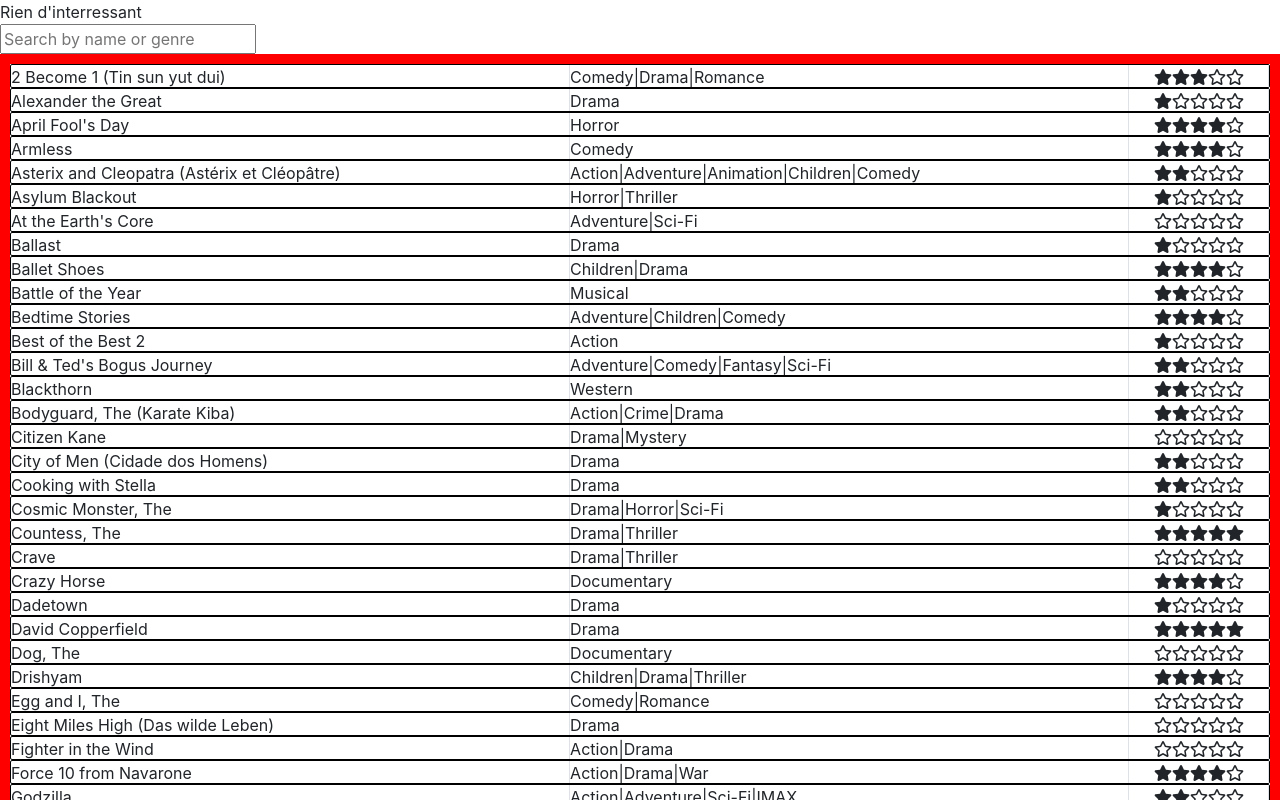
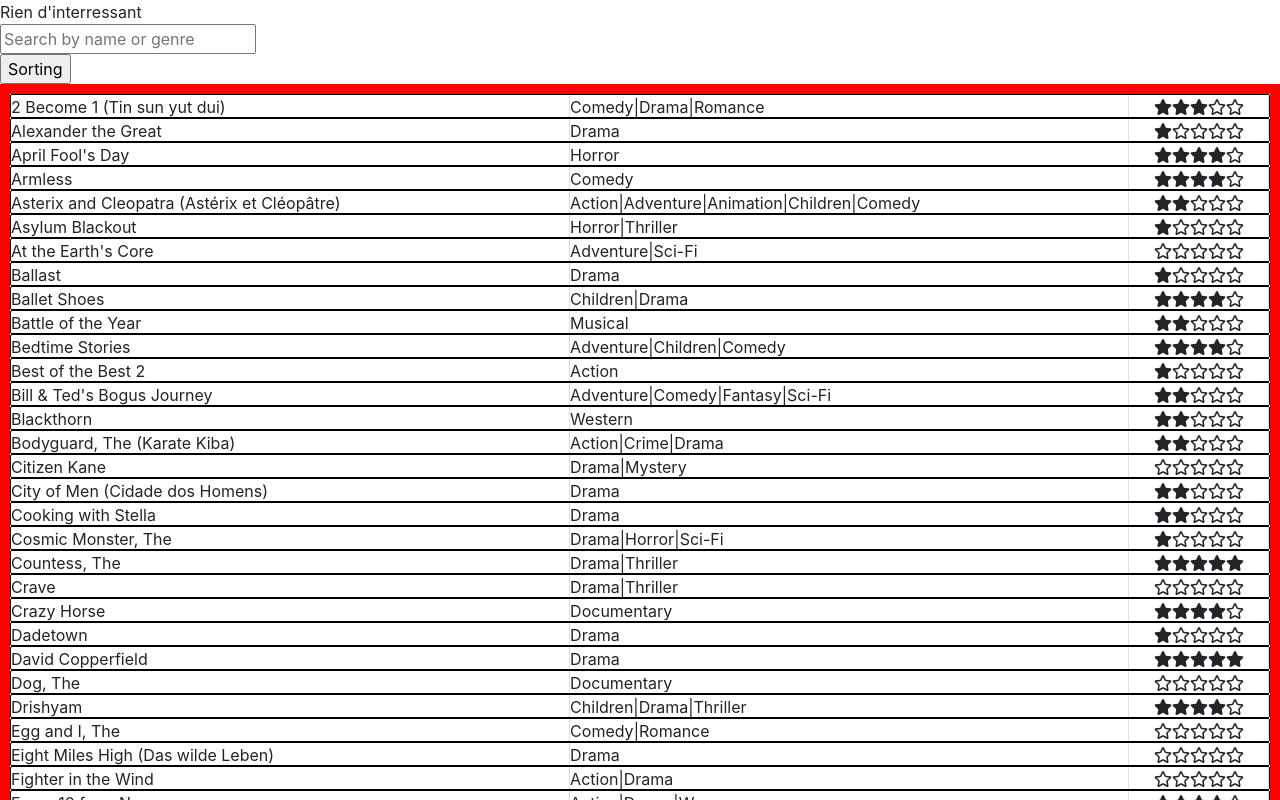
Before and after one commit to LeEdouard/Project, a React (Create React App) app: page /db_process in a window 1280 px wide. Shown: the top 800 px of the page. Built offline with nearby package versions, Linux system fonts and the light colour scheme.

Commit message:
added sorting by title, added grid to main panels + mediaqueries

```diff
--- a/src/App.css
+++ b/src/App.css
@@ -93,7 +93,21 @@ a:hover {
   justify-content: center;
   text-align: center;
   min-height: 500px;
-  overflow-wrap: break-word;
+}
+.project_wrap {
+  display: grid;
+  grid-template-columns: 1fr 1fr 1fr 1fr 1fr;
+}
+
+@media screen and (max-width: 900px) {
+  .project_wrap {
+    grid-template-columns: 1fr 1fr 1fr;
+  }
+}
+@media screen and (max-width: 600px) {
+  .project_wrap {
+    grid-template-columns: 1fr 1fr;
+  }
 }
 
 .projet {
@@ -660,6 +674,7 @@ PROEJT 1-2
 .tableau {
   border: 10px solid red;
   min-height: 300px;
+  min-width: 200px;
 }
 
 .unit {
--- a/src/main/main.jsx
+++ b/src/main/main.jsx
@@ -73,12 +73,17 @@ class Main extends Component {
           />
         </label>
         <div className="projets">
+          <div className="project_wrap">
             {this.state.projects.map((project, key) => {
               return (
                 <Project key={key} project={project} fadeOut={this.fadeout} />
               );
             })}
             <div className="projet projet1 m-1">...</div>
+            <div className="projet projet1 m-1">...</div>
+            <div className="projet projet1 m-1">...</div>
+            <div className="projet projet1 m-1">...</div>
+          </div>
         </div>
       </div>
     );
--- a/src/projet1-2/listing.jsx
+++ b/src/projet1-2/listing.jsx
@@ -97,9 +97,9 @@ class Listing extends Component {
 
     let comparison = 0;
     if (genreA > genreB) {
+      comparison = 1;
+    } else if (genreA < genreB) {
       comparison = -1;
-    } else if (genreA < genreB) {
-      comparison = 1;
     }
     return comparison;
   };
@@ -119,6 +119,11 @@ class Listing extends Component {
   };
 
   render() {
+    const listeFilm =
+      this.state.compare === "alphaSortAsc"
+        ? db.sort(this.compare)
+        : db.sort(this.compare).reverse();
+
     return (
       <div className="listing">
         <div>
@@ -128,13 +133,15 @@ class Listing extends Component {
               onChange={this.onchange}
               placeholder="Search by name or genre"
             />
+            <input
+              type="submit"
+              style={{ visibility: "hidden", position: "absolute" }}
+            />
           </form>
-          {/* <button onClick={this.sortChange} className="btn btn-primary">
-            Changer l'order
-          </button> */}
+          <input onClick={this.sortChange} type="submit" value="Sorting" />
         </div>
         <div className="tableau">
-          {db.sort(this.compare).map((elem, key) => {
+          {listeFilm.map((elem, key) => {
             let starArr = [];
             for (let index = 0; index < elem.rating; index++) {
               starArr.push(1);
```
Lines whose indentation alone changed are shown as unchanged.
